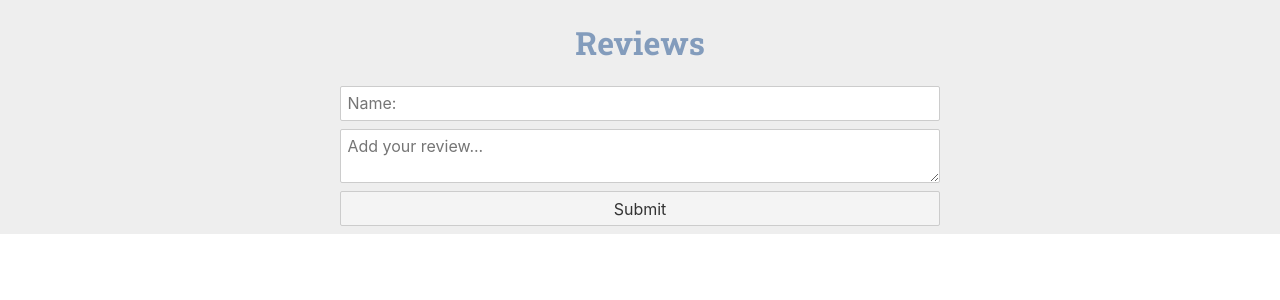
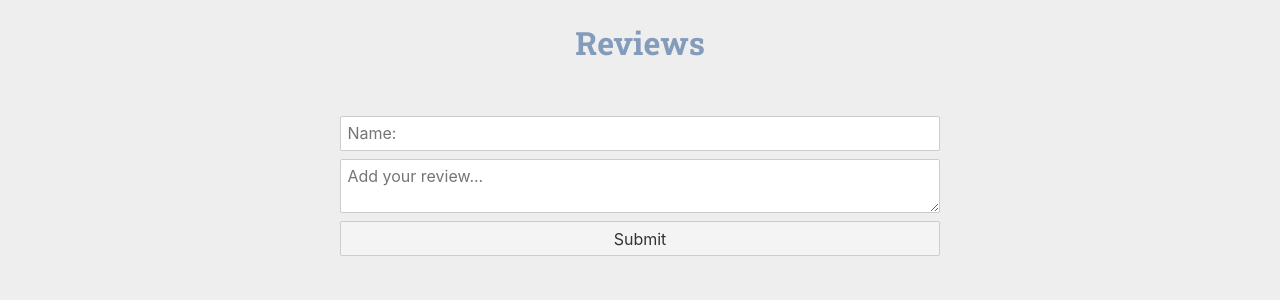
Before and after one commit to pipboy9000/duda-test, a Svelte app: page / in a window 1280 px wide. Shown: the top 300 px of the page. Built offline with nearby package versions, Linux system fonts and the light colour scheme.

Commit message:
some more design fixes

```diff
--- a/src/App.svelte
+++ b/src/App.svelte
@@ -5,9 +5,10 @@
 </script>
 
 <style>
-  :global(body, html, p, div) {
+  :global(body, html) {
     padding: 0;
     margin: 0;
+    background: #eeeeee;
   }
 
   .app {
--- a/src/addReview.svelte
+++ b/src/addReview.svelte
@@ -34,6 +34,7 @@
     flex-direction: column;
     width: 100%;
     max-width: 600px;
+    margin-top: 30px;
   }
 </style>
 
```
